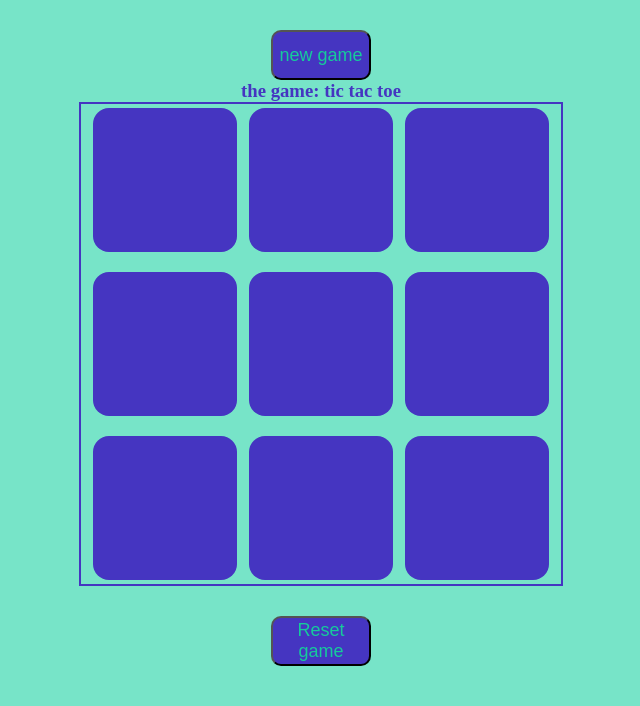
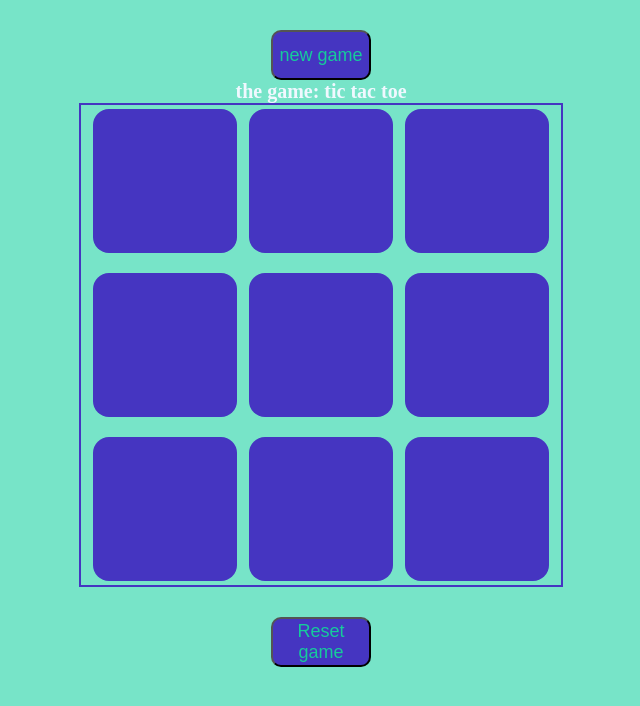
Before and after one commit to Krushna9022/tic--tak--toe, a plain HTML site: page index.html in a window 1280 px wide. Shown: the whole page, without its empty margins (319-959 px from the left). Drawn offline with Linux system fonts and the light colour scheme.

Commit message:
h3 change (#1)

```diff
--- a/style.css
+++ b/style.css
@@ -64,3 +64,8 @@ body{
     width: 100px;
     border-radius:10px;
 }
+
+h3{
+    font-size:20px ;
+    color :aliceblue
+}
```
